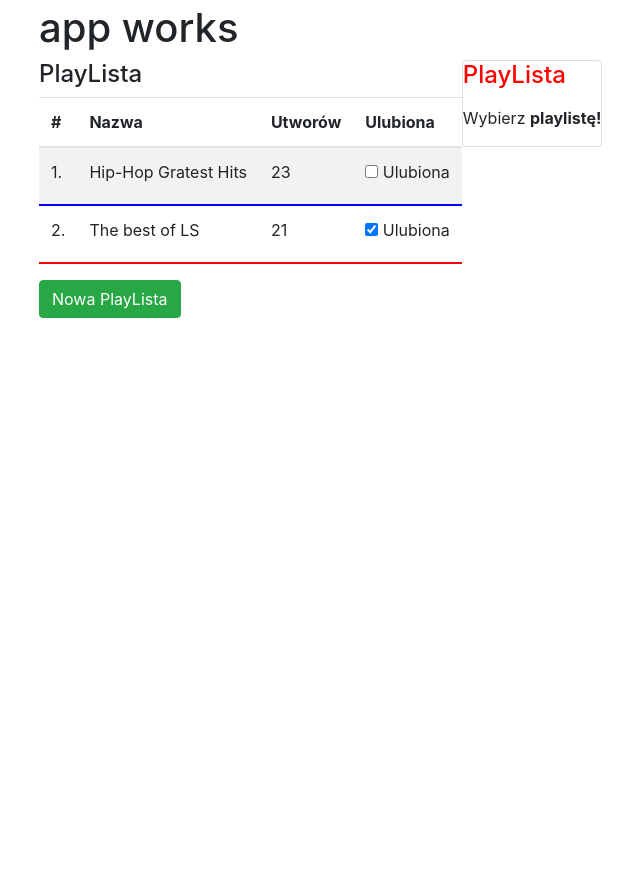
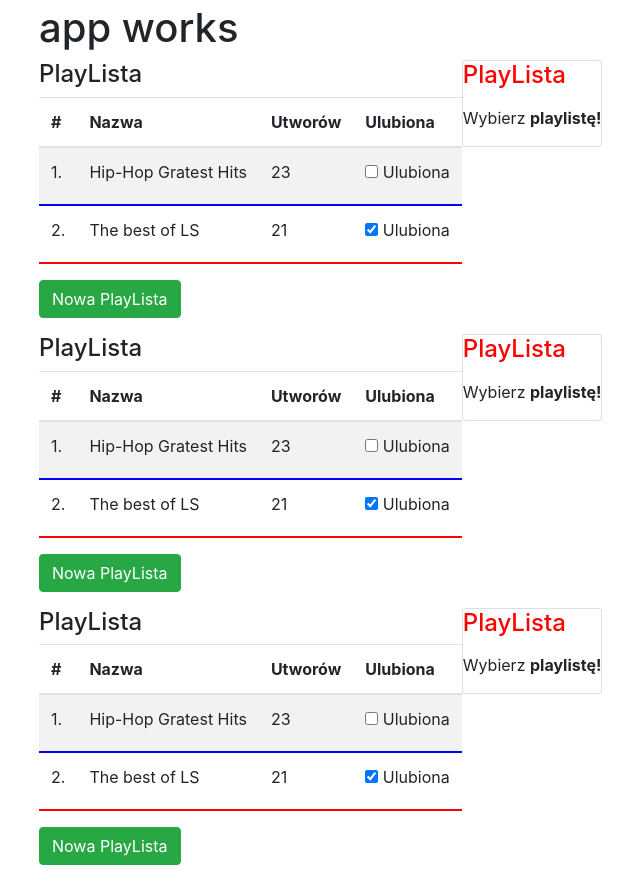
Before and after one commit to Lukszn/AngularApp, an Angular app: page / in a window 1280 px wide. Shown: the whole page, without its empty margins (31-671 px from the left). Before the commit the page ends 800 px from the top, so only its background shows below. Built offline with nearby package versions, Linux system fonts and the light colour scheme.

Commit message:
changed component DI

```diff
--- a/src/app/app.component.html
+++ b/src/app/app.component.html
@@ -6,5 +6,7 @@
       </h1>
     </div>
   </div>
+<LS-play-lists *ngFor='let i of [1,2]'></LS-play-lists>
 <LS-play-lists></LS-play-lists>
+
 </div>
--- a/src/app/play-lists/play-lists.component.ts
+++ b/src/app/play-lists/play-lists.component.ts
@@ -1,10 +1,17 @@
 import { Component, OnInit, Inject } from '@angular/core';
 import { PlayListsService } from './play-lists.service';
+
+import playListsData from './play-lists.data';
 
 @Component({
   selector: 'LS-play-lists',
   templateUrl: './play-lists.component.html',
-  styleUrls: ['./play-lists.component.css']
+  styleUrls: ['./play-lists.component.css'],
+  providers: [
+    PlayListsService,
+    {provide: 'PlayListsData', useValue: playListsData},
+  ]
+
 })
 export class PlayListsComponent implements OnInit {
 
```
